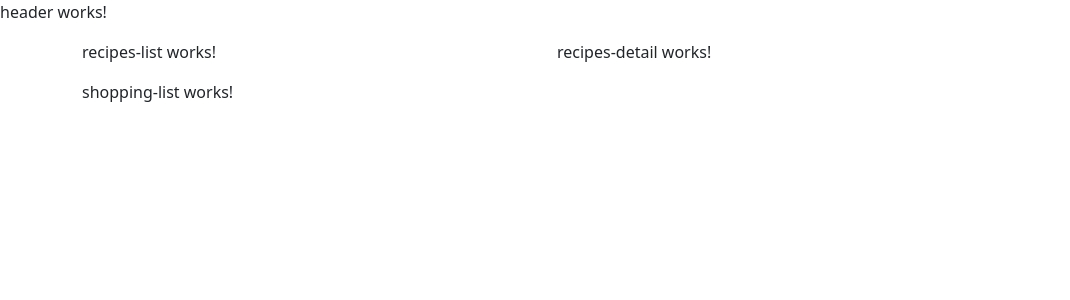
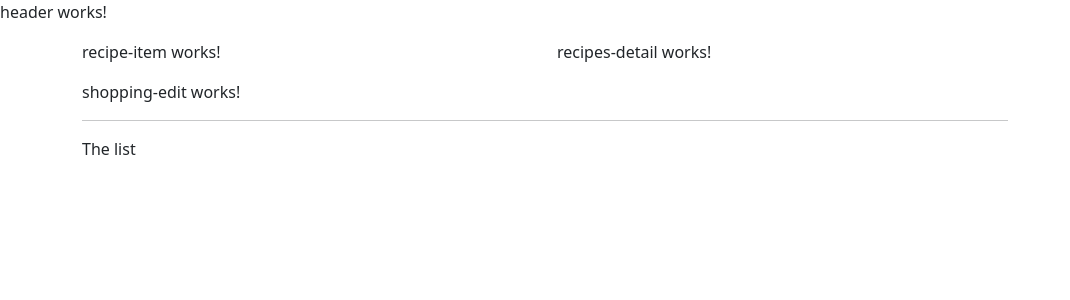
Before and after one commit to afolabiopakunle/angular-food-cart, an Angular app: page / in a window 1280 px wide. Shown: the top 300 px of the page, without its empty margins (0-1070 px from the left). Built offline with nearby package versions, Linux system fonts and the light colour scheme.

Commit message:
skeletons implemented

```diff
--- a/src/app/recipes/recipes-list/recipes-list.component.html
+++ b/src/app/recipes/recipes-list/recipes-list.component.html
@@ -1 +1 @@
-<p>recipes-list works!</p>
+<app-recipe-item></app-recipe-item>
--- a/src/app/shopping-list/shopping-list.component.html
+++ b/src/app/shopping-list/shopping-list.component.html
@@ -1 +1,7 @@
-<p>shopping-list works!</p>
+<div class="row">
+  <div class="col-sm-10">
+    <app-shopping-edit></app-shopping-edit>
+    <hr>
+    <p>The list</p>
+  </div>
+</div>
```
